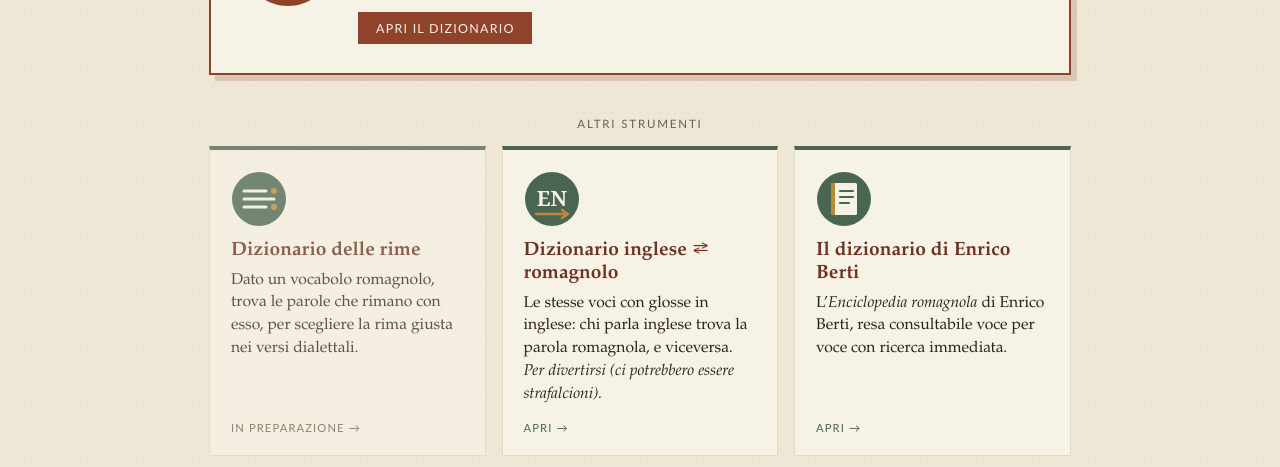
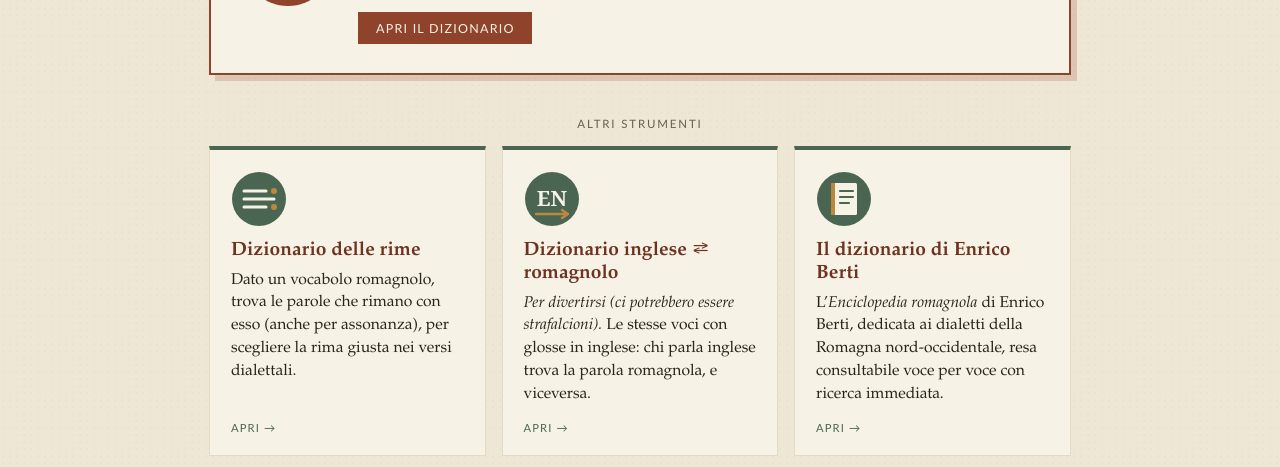
Before and after one commit to luigimascalaito-lab/dizionarioromagnolo, a plain HTML site: page index.html in a window 1280 px wide. Shown: the part 485-952 px from the top of the page. Drawn offline with Linux system fonts and the light colour scheme.

Commit message:
Add files via upload

```diff
--- a/index.html
+++ b/index.html
@@ -131,15 +131,15 @@ footer{text-align:center;font-family:var(--sans);font-size:.7rem;letter-spacing:
 
 <p class="sezione">Altri strumenti</p>
 <div class="griglia">
-  <a class="scheda presto" href="rime/">
+  <a class="scheda" href="rime/">
     <svg class="ico" viewBox="0 0 56 56" aria-hidden="true">
       <circle cx="28" cy="28" r="27" fill="#4A6653"/>
       <path d="M13 20 h22 M13 28 h30 M13 36 h22" stroke="#F7F2E6" stroke-width="3" stroke-linecap="round"/>
       <circle cx="43" cy="20" r="3" fill="#B98A3D"/><circle cx="43" cy="36" r="3" fill="#B98A3D"/>
     </svg>
     <h3>Dizionario delle rime</h3>
-    <p>Dato un vocabolo romagnolo, trova le parole che rimano con esso, per scegliere la rima giusta nei versi dialettali.</p>
-    <span class="apri">In preparazione →</span>
+    <p>Dato un vocabolo romagnolo, trova le parole che rimano con esso (anche per assonanza), per scegliere la rima giusta nei versi dialettali.</p>
+    <span class="apri">Apri →</span>
   </a>
   <a class="scheda" href="inglese/">
     <svg class="ico" viewBox="0 0 56 56" aria-hidden="true">
@@ -148,7 +148,7 @@ footer{text-align:center;font-family:var(--sans);font-size:.7rem;letter-spacing:
       <path d="M12 43 h32 M38 39 l6 4 -6 4" stroke="#B98A3D" stroke-width="2.4" fill="none" stroke-linecap="round" stroke-linejoin="round"/>
     </svg>
     <h3>Dizionario inglese ⇄ romagnolo</h3>
-    <p>Le stesse voci con glosse in inglese: chi parla inglese trova la parola romagnola, e viceversa. <i>Per divertirsi (ci potrebbero essere strafalcioni).</i></p>
+    <p><i>Per divertirsi (ci potrebbero essere strafalcioni).</i> Le stesse voci con glosse in inglese: chi parla inglese trova la parola romagnola, e viceversa.</p>
     <span class="apri">Apri →</span>
   </a>
   <a class="scheda" href="berti/">
@@ -159,7 +159,7 @@ footer{text-align:center;font-family:var(--sans);font-size:.7rem;letter-spacing:
       <path d="M24 20 h13 M24 26 h13 M24 32 h9" stroke="#4A6653" stroke-width="2.2" stroke-linecap="round"/>
     </svg>
     <h3>Il dizionario di Enrico Berti</h3>
-    <p>L’<i>Enciclopedia romagnola</i> di Enrico Berti, resa consultabile voce per voce con ricerca immediata.</p>
+    <p>L’<i>Enciclopedia romagnola</i> di Enrico Berti, dedicata ai dialetti della Romagna nord-occidentale, resa consultabile voce per voce con ricerca immediata.</p>
     <span class="apri">Apri →</span>
   </a>
 </div>
```
